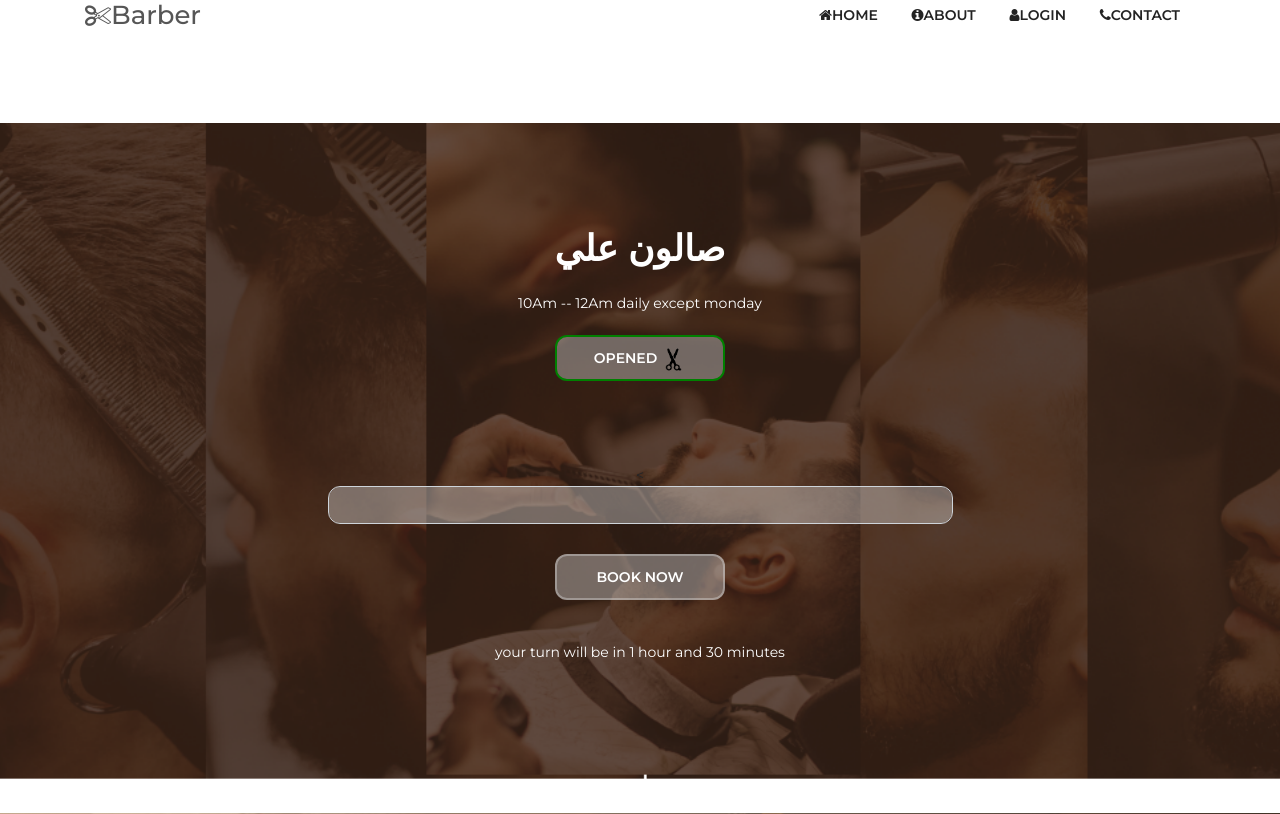
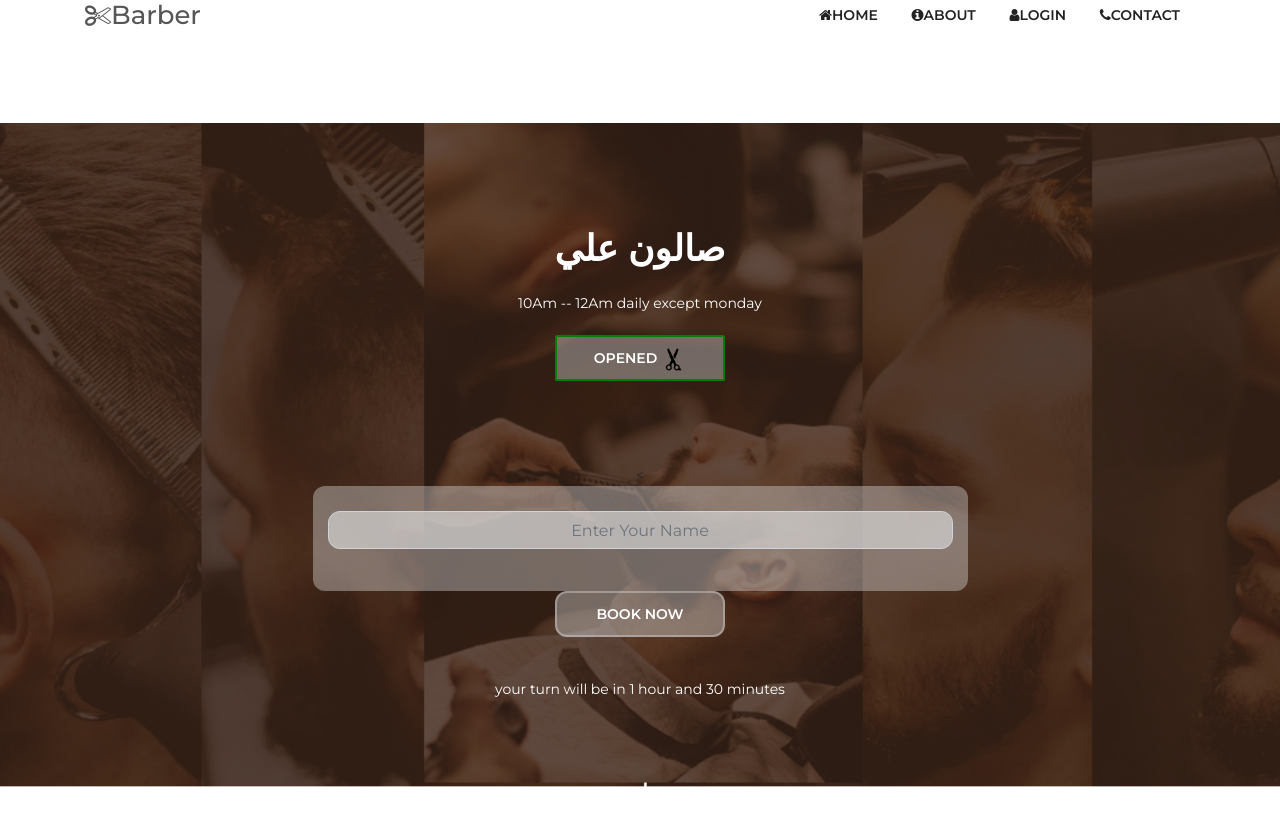
Before and after one commit to ziyaoze/bar, a Django app: page / in a window 1280 px wide. Shown: the part 30-844 px from the top of the page. Run offline with Django 3.2, Linux system fonts and the light colour scheme; data comes from the database, SQL or seed files in the repository; some libraries are stand-ins or nearby versions.

Commit message:
Update home.html

```diff
--- a/main/templates/home.html
+++ b/main/templates/home.html
@@ -15,7 +15,7 @@
             <h2>صالون علي</h2>
  <span style="color:white;">10Am -- 12Am daily except monday</span><br><br>
 
-            <button class="btn dento-btn " style="border-radius: 12px;color:white;border-color: green; background-color:rgb(220,220,220, 0.4);">
+            <button class="btn dento-btn " style="color:white;border-color: green; background-color:rgb(220,220,220, 0.4);">
 
                 {{shop.open}}
                 {% if shop.status is False %}
@@ -32,11 +32,13 @@
    < <form action="" method="post">
               {% csrf_token %}
               <div class="row">
-                <div class="col-md-6 container">
-                  <div class="form-group mb-30">
-                    <input type="text" name="name" class="text-center form-control"  style="border-radius: 12px;color:white;background-color:rgb(220,220,220, 0.4); placeholder="Your Name" required>
+                <div class="col-md-6 container" style="border-radius: 12px;color:white;background-color:rgb(220,220,220, 0.4);">
+                  <div class="form-group mb-30" style=" margin-top:25px; margin-bottom:0px;border-radius: 12px;color:white;background-color:rgb(220,220,220, 0.4);">
+                    <input type="text" name="name" class="text-center form-control text-center"  style=" border-radius: 12px;color:white;background-color:rgb(220,220,220, 0.4);" placeholder="Enter Your Name" required>
                   </div>
+                    <br><br>
                 </div>
+                  <br>
          <div class="col-12 text-center">
                   <button type="submit" class="btn dento-btn " style="border-radius: 12px;color:white;background-color:rgb(220,220,220, 0.4);">Book Now</button>
                 </div>
```
